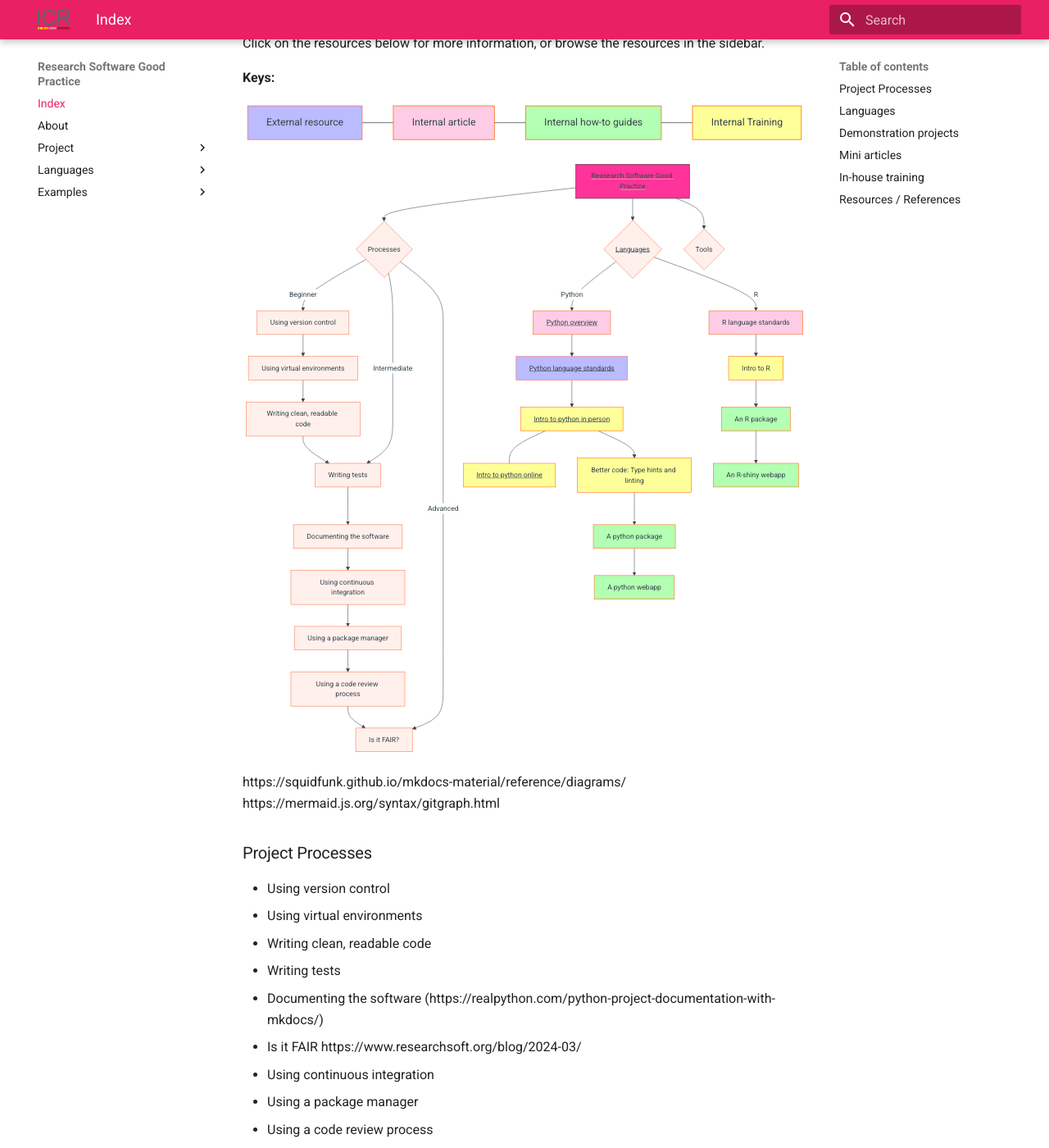
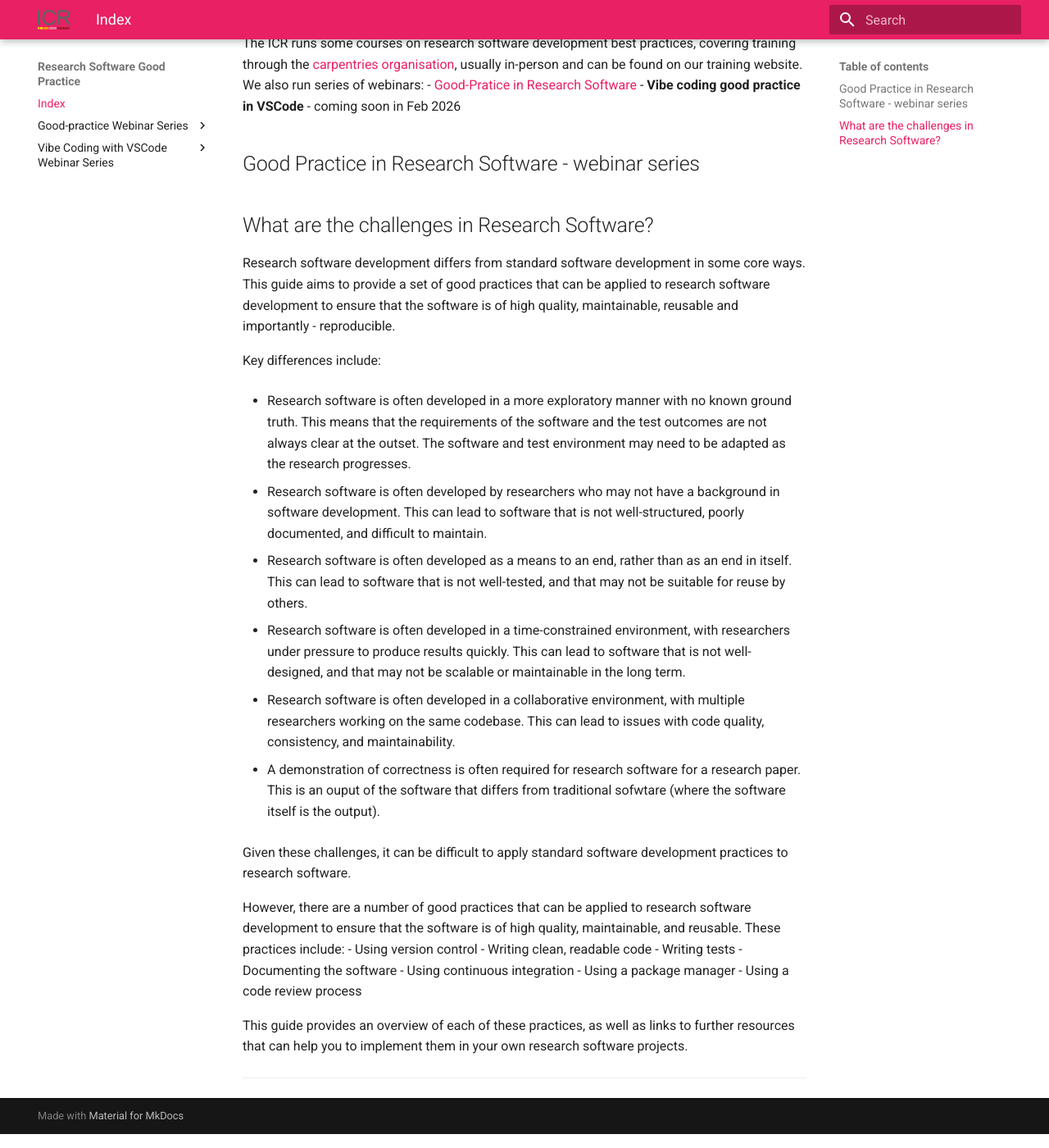
Before and after one commit to ICR-SC/good-practice, an MkDocs documentation site: the page built from docs/index.md, in a window 1280 px wide and 1400 px high, scrolled down 258 px. Shown: the whole window at 82% size. Built offline with MkDocs 1.6.1 and Material for MkDocs 9.7.7, drawn with Linux system fonts in a browser that asks for light colours; some of the changed text lies outside the part shown.

Commit message:
First rewrite

````diff
--- a/docs/index.md
+++ b/docs/index.md
@@ -1,135 +1,43 @@
 # Research Software Good Practice
 
-Research software development differs from standard software development [in some core ways](about.md). This guide aims to provide a set of good practices that can be applied to research software development to ensure that the software is of high quality, maintainable, reusable and importantly - reproducible.
+Research software development differs from standard software development [in some core ways](## What are the challenges in Research Software?). These guides aims to provide a set of good practices that can be applied to research software development to ensure that the software is of high quality, maintainable, reusable and importantly - reproducible.
 
-Click on the resources below for more information, or browse the resources in the sidebar.
+The ICR runs some courses on research software development best practices, covering training through the [carpentries organisation](), usually in-person and can be found on our training website. We also run series of webinars:
+- [Good-Pratice in Research Software](## Good Practice in Research Software - webinar series)
+- **Vibe coding good practice in VSCode** - coming soon in Feb 2026
 
-**Keys:**
-``` mermaid
-flowchart LR
-  EX[External resource]  --- IN[Internal article];
-  IN --- HOW[Internal how-to guides];
-  HOW --- TRAIN[Internal Training];
-  style EX fill:#bbf,stroke:#f66,stroke-width:1px,color:#33334d
-  style IN fill:#ffcce6,stroke:#ff6600,stroke-width:1px,color:#33334d
-  style HOW fill:#b3ffb3,stroke:#ff6600,stroke-width:1px,color:#33334d
-  style TRAIN fill:#ffff99,stroke:#ff6600,stroke-width:1px,color:#33334d
-```
 
-``` mermaid
-flowchart TD
-  A[Reasearch Software Good Practice] --> B{Processes};
-  B -->|Beginner| C[Using version control];
-  C --> D[Using virtual environments];
-  D --> E[Writing clean, readable code];
-  E --> F[Writing tests];
-  B ---->|Intermediate| F;
-  F --> G[Documenting the software];
-  G --> H[Using continuous integration];
-  H --> I[Using a package manager];
-  I --> J[Using a code review process];
-  J --> K[Is it FAIR?];
-  B ---->|Advanced| K;
-  A --> EB{Languages};
-  EB --> |Python| PA[Python overview];
-  PA --> PEP8[Python language standards];
-  PEP8 --> PINTRO1[Intro to python in person];
-  PINTRO1 --- PINTRO2[Intro to python online];
-  PINTRO1 --> STYLE[Better code: Type hints and linting];
-  STYLE --> PC[A python package];
-  PC --> PD[A python webapp];
-  EB --> |R| RA[R language standards];
-  RA --> RB[Intro to R];
-  RB --> RC[An R package];
-  RC --> RD[An R-shiny webapp];
-  A --> TA{Tools};
-  style A fill:#ff3399,stroke:#333,stroke-width:1px,color:#99ff99
-  click A "https://icr-rse-group.github.io/good-practice/about/" "RS Good Practice"
-  style PA fill:#ffcce6,stroke:#ff6600,stroke-width:1px,color:#33334d
-  click PA "https://icr-rse-group.github.io/good-practice/good/python/" "Python Overview"
-  style PEP8 fill:#bbf,stroke:#f66,stroke-width:1px,color:#33334d
-  click PEP8 "https://peps.python.org/pep-0008/" "PEP8"
-  style PINTRO1 fill:#ffff99,stroke:#ff6600,stroke-width:1px,color:#33334d
-  click PINTRO1 "https://training.icr.ac.uk/coursed.php?course=544" "Intro to Python"
-  style STYLE fill:#ffff99,stroke:#ff6600,stroke-width:1px,color:#33334d
-  style PINTRO2 fill:#ffff99,stroke:#ff6600,stroke-width:1px,color:#33334d
-  click PINTRO2 "https://training.icr.ac.uk/coursed.php?course=1189" "Intro to Python"
-  style PC fill:#b3ffb3,stroke:#ff6600,stroke-width:1px,color:#33334d
-  style PD fill:#b3ffb3,stroke:#ff6600,stroke-width:1px,color:#33334d
-  style RA fill:#ffcce6,stroke:#ff6600,stroke-width:1px,color:#33334d
-  style RB fill:#ffff99,stroke:#ff6600,stroke-width:1px,color:#33334d
-  style RC fill:#b3ffb3,stroke:#ff6600,stroke-width:1px,color:#33334d
-  style RD fill:#b3ffb3,stroke:#ff6600,stroke-width:1px,color:#33334d
-  click EB "https://cran.r-project.org/web/packages/devtools/readme/README.html" "R packaging good practice"
-```
+## Good Practice in Research Software - webinar series
 
-https://squidfunk.github.io/mkdocs-material/reference/diagrams/
-https://mermaid.js.org/syntax/gitgraph.html
+## What are the challenges in Research Software?
 
-### Project Processes
+Research software development differs from standard software development in some core ways. This guide aims to provide a set of good practices that can be applied to research software development to ensure that the software is of high quality, maintainable, reusable and importantly - reproducible.
 
+Key differences include:
+
+- Research software is often developed in a more exploratory manner with no known ground truth. This means that the requirements of the software and the test outcomes are not always clear at the outset. The software and test environment may need to be adapted as the research progresses.
+
+- Research software is often developed by researchers who may not have a background in software development. This can lead to software that is not well-structured, poorly documented, and difficult to maintain.
+
+- Research software is often developed as a means to an end, rather than as an end in itself. This can lead to software that is not well-tested, and that may not be suitable for reuse by others.
+
+- Research software is often developed in a time-constrained environment, with researchers under pressure to produce results quickly. This can lead to software that is not well-designed, and that may not be scalable or maintainable in the long term.
+
+- Research software is often developed in a collaborative environment, with multiple researchers working on the same codebase. This can lead to issues with code quality, consistency, and maintainability.
+
+- A demonstration of correctness is often required for research software for a research paper. This is an ouput of the software that differs from traditional sofwtare (where the software itself is the output).
+
+Given these challenges, it can be difficult to apply standard software development practices to research software.
+
+However, there are a number of good practices that can be applied to research software development to ensure that the software is of high quality, maintainable, and reusable. These practices include:
 - Using version control
-- Using virtual environments
 - Writing clean, readable code
 - Writing tests
-- Documenting the software (https://realpython.com/python-project-documentation-with-mkdocs/)
-- Is it FAIR https://www.researchsoft.org/blog/2024-03/
+- Documenting the software
 - Using continuous integration
 - Using a package manager
 - Using a code review process
 
----
-
-### Languages
-- Python
-- R
-- Matlab
-- C++
-- C#
+This guide provides an overview of each of these practices, as well as links to further resources that can help you to implement them in your own research software projects.
 
 ---
-
-### Demonstration projects
-- A python package
-- A python streamlit (web) app
-- An R package
-- An R-shiny webapp
-
----
-
-### Mini articles
-
-- Defining the scope of the project through tests
-- Demonstrating proof of correctness through tests
-- The 3 tier user model
-- Developing with containers
-- Developing in reproducible environments
-- https://coderefinery.github.io/reproducible-research/
-
----
-
-### In-house training
-
-- Using vscode modules
-
----
-
-### Resources / References
-
-https://betterscientificsoftware.github.io/python-for-hpc/python-for-hpc/
-https://coderefinery.org/
-https://www.universe-hpc.ac.uk/resources/training-material/#course-website
-https://github.com/UNIVERSE-HPC/course-material
-https://code.visualstudio.com/docs/python/python-tutorial
-https://learn.microsoft.com/en-us/
-https://www.software.ac.uk/guide/how-make-your-script-ready-publication
-http://www.archer.ac.uk/training/courses/
-https://learn.microsoft.com/en-us/training/paths/beginner-python/
-https://code.visualstudio.com/learn/educators/python
-
-email from streamlit:
-https://www.youtube.com/watch?v=FOULV9Xij_8
-
-Clickable scatter: https://community.plotly.com/t/is-it-possible-to-add-a-hyperlink-to-data-points-in-a-scatter-plot/28343/5
-
-https://zenodo.org/communities/hirse/records?q=&l=list&p=1&s=10&sort=newest
--- a/mkdocs.yml
+++ b/mkdocs.yml
@@ -1,16 +1,11 @@
 site_name: Research Software Good Practice
 nav:
   - Index: index.md
-  - About: about.md
-  - Project:
-    - 'Continuous Integration': 'good/cicd.md'
-    - 'Version control': 'good/version.md'
-    - 'Packaging and deploying': 'good/packaging.md'
-    - 'Using AI' : good/ai.md
-  - Languages:
-    - 'Python good practices': 'good/python.md'
-  - Examples:
-    - 'Making this streamlit webapp': 'examples/streamlit1.md'
+  - Good-practice Webinar Series:
+    - 'Overview': 'good/overview.md'
+    - 'Monday': 'good/monday.md'
+  - Vibe Coding with VSCode Webinar Series:
+    - 'Overview': 'vibe/overview.md'
 theme:
   name: material
   logo: assets/icr_svg_logo.svg
````
Also changed, not shown: docs/good/monday.md (added, +1 -0 lines), docs/good/overview.md (added, +1 -0 lines), docs/good/instructor/monday.md (added), docs/good/resources/hpc.md (renamed from docs/good/hpc.md), docs/good/resources/python.md (renamed from docs/good/python.md), docs/good/resources/version.md (renamed from docs/good/version.md), docs/other/cicd.md (renamed from docs/good/cicd.md), docs/other/packaging.md (renamed from docs/good/packaging.md), docs/vibe/ai.md (renamed from docs/good/ai.md).
